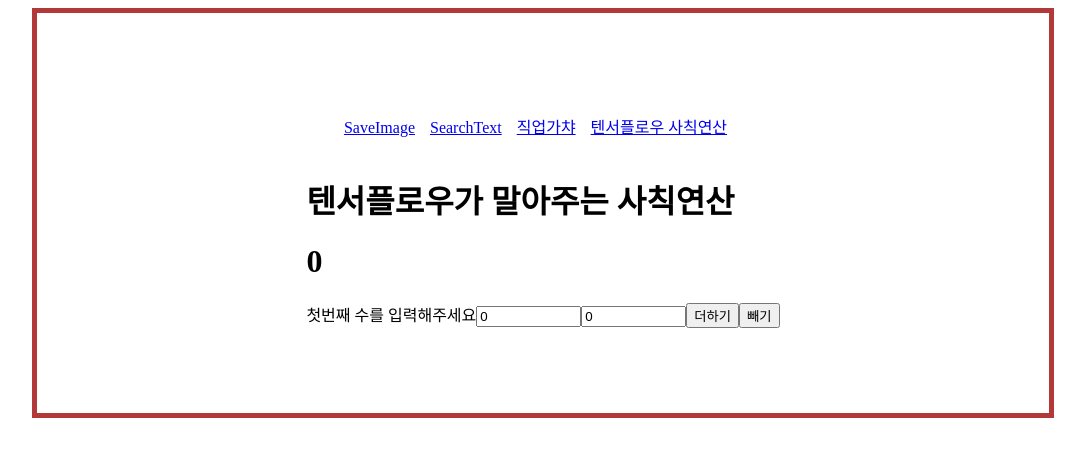
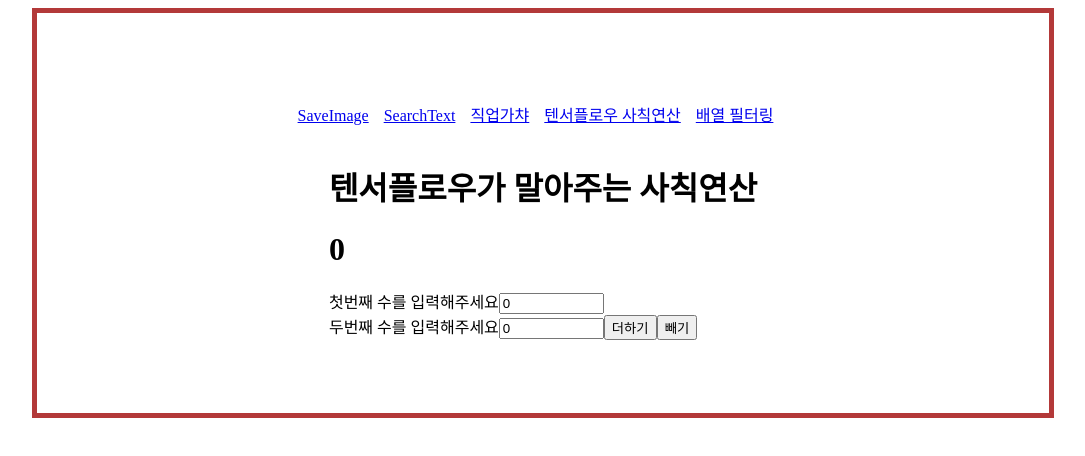
Before and after one commit to mkhajiit/practice-board, a React (Vite) app: page /contents/operationtf in a window 1280 px wide. Shown: the top 456 px of the page, without its empty margins (97-1182 px from the left). Built offline with nearby package versions, Linux system fonts and the light colour scheme; what @tensorflow/tfjs would draw is missing.

Commit message:
주석 추가 및 리펙토링

```diff
--- a/src/components/Navigation.tsx
+++ b/src/components/Navigation.tsx
@@ -27,6 +27,9 @@
         <li>
           <Link to='/contents/operationtf'>텐서플로우 사칙연산</Link>
         </li>
+        <li>
+          <Link to='/contents/filter'>배열 필터링</Link>
+        </li>
       </ul>
     </Navbar>
   );
--- a/src/components/contents/BasicOperationAnother.tsx
+++ b/src/components/contents/BasicOperationAnother.tsx
@@ -1,4 +1,5 @@
 // 타입 스크립트와 객체만을 이용해 구현한 사칙연산
+// 반드시 리펙토링하면서 코드리뷰할것
 import React, { useState } from 'react';
 import styled from 'styled-components';
 
--- a/src/components/contents/OperationTf.tsx
+++ b/src/components/contents/OperationTf.tsx
@@ -30,6 +30,8 @@
         size={10}
         maxLength={2}
       ></input>
+      <br />
+      <label htmlFor='second'>두번째 수를 입력해주세요</label>
       <input
         name='second'
         value={secondNumber}
--- a/src/components/contents/SearchItem.tsx
+++ b/src/components/contents/SearchItem.tsx
@@ -1,6 +1,7 @@
 import { useParams } from 'react-router-dom';
 
 function SearchItem() {
+  // 파라미터 가져오는 훅
   const { item } = useParams();
   return (
     <div>
--- a/src/router/Router.tsx
+++ b/src/router/Router.tsx
@@ -7,6 +7,7 @@
 import DrawLots from '../components/contents/DrawLots/DrawLots.tsx';
 import Search from '../components/contents/Search.tsx';
 import OperationTf from '../components/contents/OperationTf.tsx';
+import Filter from '../components/contents/Filter.tsx';
 
 function Router() {
   return (
@@ -20,6 +21,7 @@
           <Route path='contents/saved-content/:item' element={<SaveImageContent />} />
           <Route path='contents/draw' element={<DrawLots />} />
           <Route path='contents/operationtf' element={<OperationTf />} />
+          <Route path='contents/filter' element={<Filter />} />
         </Route>
       </Routes>
     </BrowserRouter>
```
